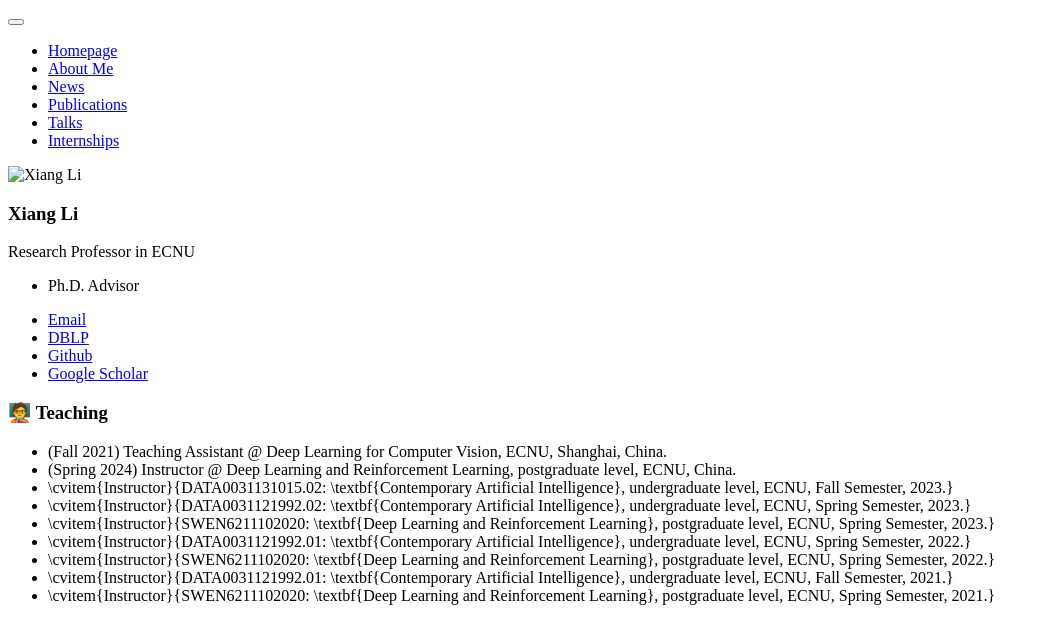
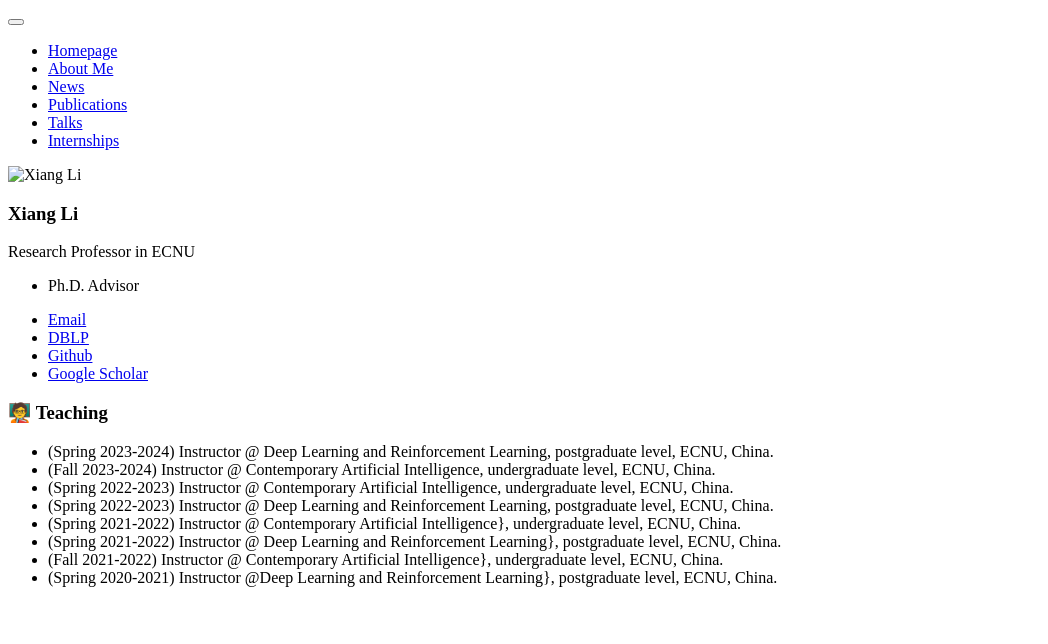
Before and after one commit to lixiang3776/lixiang3776.github.io, a Jekyll site: the page built from _pages/includes/ta.md, in a window 1280 px wide. Shown: the top 644 px of the page, without its empty margins (0-1048 px from the left). Built offline with Jekyll 4.4.1, drawn with Linux system fonts in a browser that asks for light colours; our own code applies the rules of GitHub Pages for plain Markdown files.

Commit message:
Update ta.md

```diff
--- a/_pages/includes/ta.md
+++ b/_pages/includes/ta.md
@@ -1,10 +1,9 @@
 # 🧑‍🏫 Teaching
-- (Fall 2021) Teaching Assistant @ Deep Learning for Computer Vision, ECNU, Shanghai, China.
-- (Spring 2024) Instructor @ Deep Learning and Reinforcement Learning, postgraduate level, ECNU, China.
-- \cvitem{Instructor}{DATA0031131015.02: \textbf{Contemporary Artificial Intelligence}, undergraduate level, ECNU, Fall Semester, 2023.}
-- \cvitem{Instructor}{DATA0031121992.02: \textbf{Contemporary Artificial Intelligence}, undergraduate level, ECNU, Spring Semester, 2023.}
-- \cvitem{Instructor}{SWEN6211102020: \textbf{Deep Learning and Reinforcement Learning}, postgraduate level, ECNU, Spring Semester, 2023.}
-- \cvitem{Instructor}{DATA0031121992.01: \textbf{Contemporary Artificial Intelligence}, undergraduate level, ECNU, Spring Semester, 2022.}
-- \cvitem{Instructor}{SWEN6211102020: \textbf{Deep Learning and Reinforcement Learning}, postgraduate level, ECNU, Spring Semester, 2022.}
-- \cvitem{Instructor}{DATA0031121992.01: \textbf{Contemporary Artificial Intelligence}, undergraduate level, ECNU, Fall Semester, 2021.}
-- \cvitem{Instructor}{SWEN6211102020: \textbf{Deep Learning and Reinforcement Learning}, postgraduate level, ECNU, Spring Semester, 2021.}
+- (Spring 2023-2024) Instructor @ Deep Learning and Reinforcement Learning, postgraduate level, ECNU, China.
+- (Fall 2023-2024) Instructor @ Contemporary Artificial Intelligence, undergraduate level, ECNU, China.
+- (Spring 2022-2023) Instructor @ Contemporary Artificial Intelligence, undergraduate level, ECNU, China.
+- (Spring 2022-2023) Instructor @ Deep Learning and Reinforcement Learning, postgraduate level, ECNU, China.
+- (Spring 2021-2022) Instructor @ Contemporary Artificial Intelligence}, undergraduate level, ECNU, China.
+- (Spring 2021-2022) Instructor @ Deep Learning and Reinforcement Learning}, postgraduate level, ECNU, China.
+- (Fall 2021-2022) Instructor @ Contemporary Artificial Intelligence}, undergraduate level, ECNU, China.
+- (Spring 2020-2021) Instructor @Deep Learning and Reinforcement Learning}, postgraduate level, ECNU, China.
```
